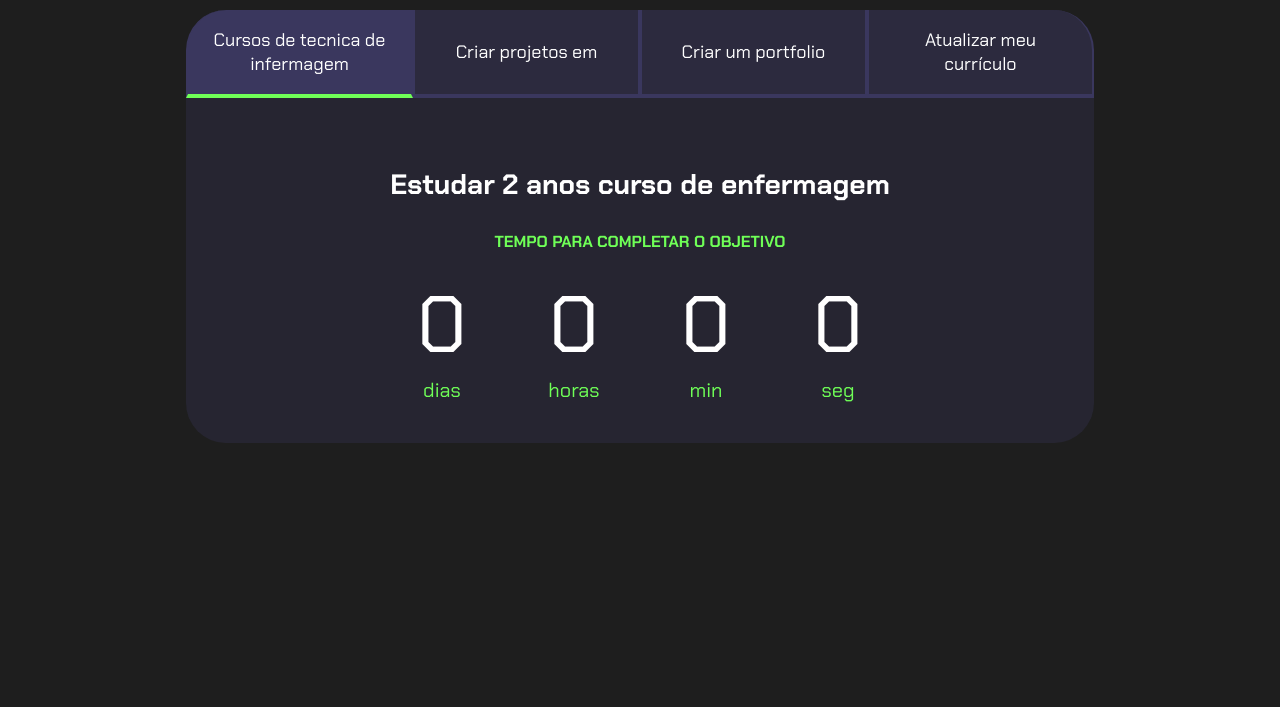
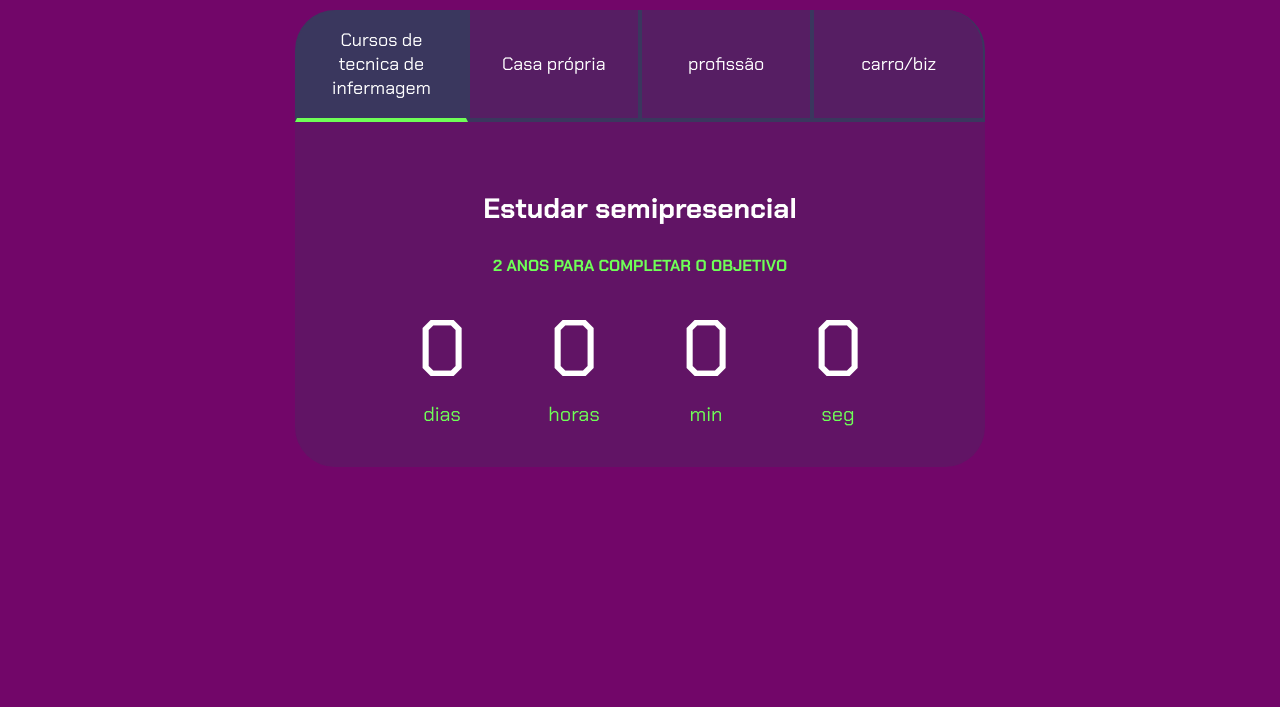
Before and after one commit to lisboa123/Projeto-de-vida, a plain HTML site: page index.html in a window 1280 px wide. Shown: the part 93-800 px from the top of the page. Drawn offline with Linux system fonts and the light colour scheme.

Commit message:
Add files via upload

```diff
--- a/index.html
+++ b/index.html
@@ -14,14 +14,14 @@
         <div class="conteudo">
             <div class="botoes">
                 <button class="botao ativo">Cursos de tecnica de infermagem</button>
-                <button class="botao">Criar projetos em </button>
-                <button class="botao">Criar um portfolio</button>
-                <button class="botao">Atualizar meu currículo</button>
+                <button class="botao">Casa própria </button>
+                <button class="botao">profissão </button>
+                <button class="botao">carro/biz</button>
             </div>
             <div class="abas-textos">
                 <div class="aba-conteudo ativo">
-                    <h3 class="aba-conteudo-titulo-principal">Estudar 2 anos curso de enfermagem</h3>
-                    <h4 class="aba-conteudo-titulo-secundario">Tempo para completar o objetivo</h4>
+                    <h3 class="aba-conteudo-titulo-principal">Estudar semipresencial</h3>
+                    <h4 class="aba-conteudo-titulo-secundario">2 anos para completar o objetivo</h4>
                     <div class="contador">
                         <div class="contador-digito">
                             <p class="contador-digito-numero" id="dias0"></p>
@@ -46,7 +46,7 @@
                     <h4 class="aba-conteudo-titulo-secundario">Tempo para completar o objetivo</h4>
                     <div class="contador">
                         <div class="contador-digito">
-                            <p class="contador-digito-numero" id="dias1"></p>
+                            <p class="contador-digito-numero" id="dias"></p>
                             <p class="contador-digito-texto">dias</p>
                         </div>
                         <div class="contador-digito">
--- a/style.css
+++ b/style.css
@@ -1,7 +1,7 @@
 @import url('https://fonts.googleapis.com/css2?family=Chakra+Petch:wght@400;700&display=swap');
 
 :root {
-    --cor-de-fundo: #1E1E1E;
+    --cor-de-fundo: #720669;
     --verde: #6FFF57;
     --branco: #FFFFFF;
     --botao-ativo: #3A375E;
```
